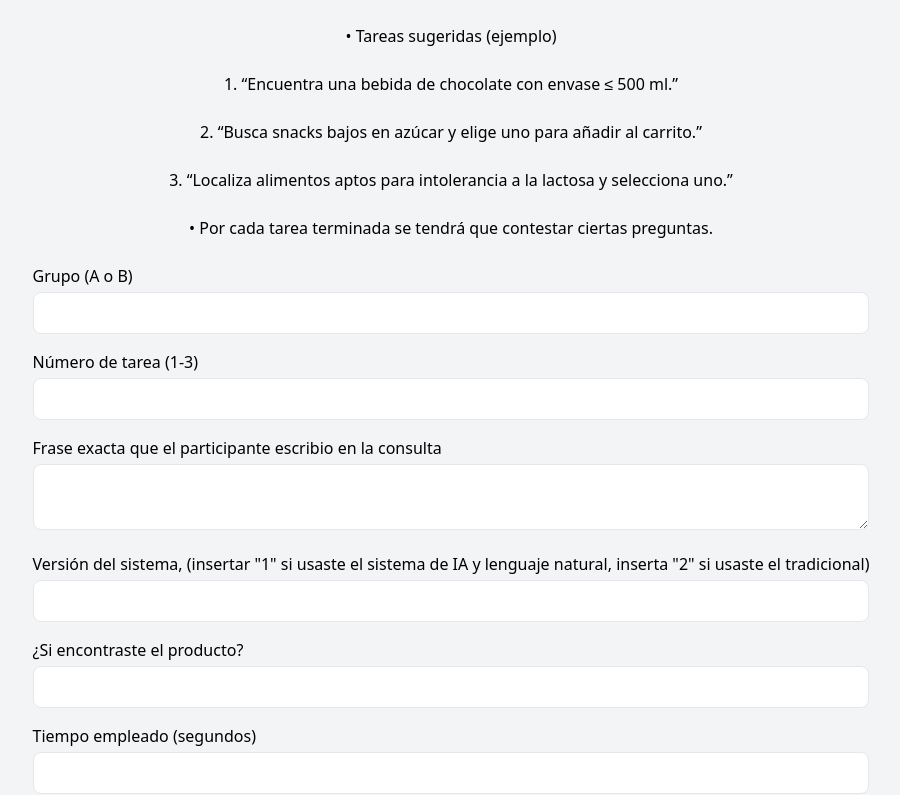
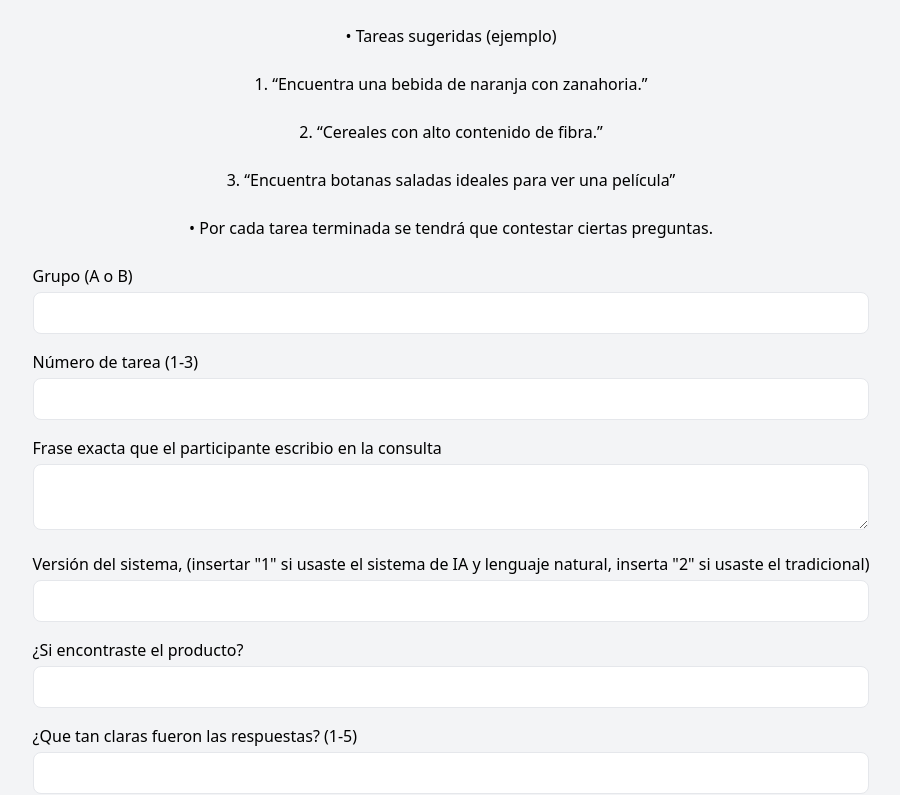
Before and after one commit to cesar3318123/ecommerce_web, a React (Create React App) app: page /prueba2 in a window 1280 px wide. Shown: the part 168-963 px from the top of the page, without its empty margins (189-1089 px from the left). Built offline with nearby package versions, Linux system fonts and the light colour scheme.

Commit message:
Mis nuevos cambios

```diff
--- a/src/survey.jsx
+++ b/src/survey.jsx
@@ -11,7 +11,6 @@ function Survey() {
     frase_exacta: "",
     sistema_usado: "",
     producto_encontrado: "",
-    tiempo_empleado: "",
     claridad: "",
     comentarios: ""
   });
@@ -36,11 +35,7 @@ function Survey() {
     } else if (name === "claridad") {
       if (!/^[1-5]?$/.test(value)) return;
       setFormData({ ...formData, [name]: value });
-    } else if (name === "tiempo_empleado") {
-      // solo números positivos
-      if (!/^\d*$/.test(value)) return;
-      setFormData({ ...formData, [name]: value });
-    } else {
+    }  else {
       setFormData({ ...formData, [name]: value });
     }
   };
@@ -55,8 +50,8 @@ function Survey() {
     }
 
     // Validaciones finales
-    const { grupo, num_tarea, frase_exacta, sistema_usado, producto_encontrado, tiempo_empleado, claridad, comentarios } = formData;
-    if (!grupo || !num_tarea || !frase_exacta || !sistema_usado || !producto_encontrado || !tiempo_empleado || !claridad || !comentarios) {
+    const { grupo, num_tarea, frase_exacta, sistema_usado, producto_encontrado,  claridad, comentarios } = formData;
+    if (!grupo || !num_tarea || !frase_exacta || !sistema_usado || !producto_encontrado || !claridad || !comentarios) {
       setMessage("Todos los campos son obligatorios");
       return;
     }
@@ -68,7 +63,6 @@ function Survey() {
       frase_exacta,
       sistema_usado: Number(sistema_usado),
       producto_encontrado,
-      tiempo_empleado: Number(tiempo_empleado),
       claridad: Number(claridad),
       comentarios
     };
@@ -90,7 +84,6 @@ function Survey() {
           frase_exacta: "",
           sistema_usado: "",
           producto_encontrado: "",
-          tiempo_empleado: "",
           claridad: "",
           comentarios: ""
         });
@@ -121,9 +114,9 @@ function Survey() {
       <p className="text-left mb-6">•	Completa cada tarea lo más rápido posible y sin ayuda.</p>
       <p className="text-left mb-6">•	Al final, responde preguntas sobre tu experiencia.</p>
       <p className="text-left mb-6">•	Tareas sugeridas (ejemplo)</p>
-      <p className="text-left mb-6">1.	“Encuentra una bebida de chocolate con envase ≤ 500 ml.”</p>
-      <p className="text-left mb-6">2.	“Busca snacks bajos en azúcar y elige uno para añadir al carrito.”</p>
-      <p className="text-left mb-6">3.	“Localiza alimentos aptos para intolerancia a la lactosa y selecciona uno.”</p>
+      <p className="text-left mb-6">1.	“Encuentra una bebida de naranja con zanahoria.”</p>
+      <p className="text-left mb-6">2.	“Cereales con alto contenido de fibra.”</p>
+      <p className="text-left mb-6">3.	“Encuentra botanas saladas ideales para ver una película”</p>
       <p className="text-left mb-6">• Por cada tarea terminada se tendrá que contestar ciertas preguntas.</p>
 
 
@@ -197,19 +190,6 @@ function Survey() {
           />
         </div>
 
-        {/* Tiempo empleado */}
-        <div>
-          <label className="block mb-1 font-medium">Tiempo empleado (segundos)</label>
-          <input
-            type="number"
-            name="tiempo_empleado"
-            min="1"
-            value={formData.tiempo_empleado}
-            onChange={handleChange}
-            className="w-full border rounded-lg p-2 focus:ring focus:ring-blue-300"
-            required
-          />
-        </div>
 
         {/* Claridad */}
         <div>
```
